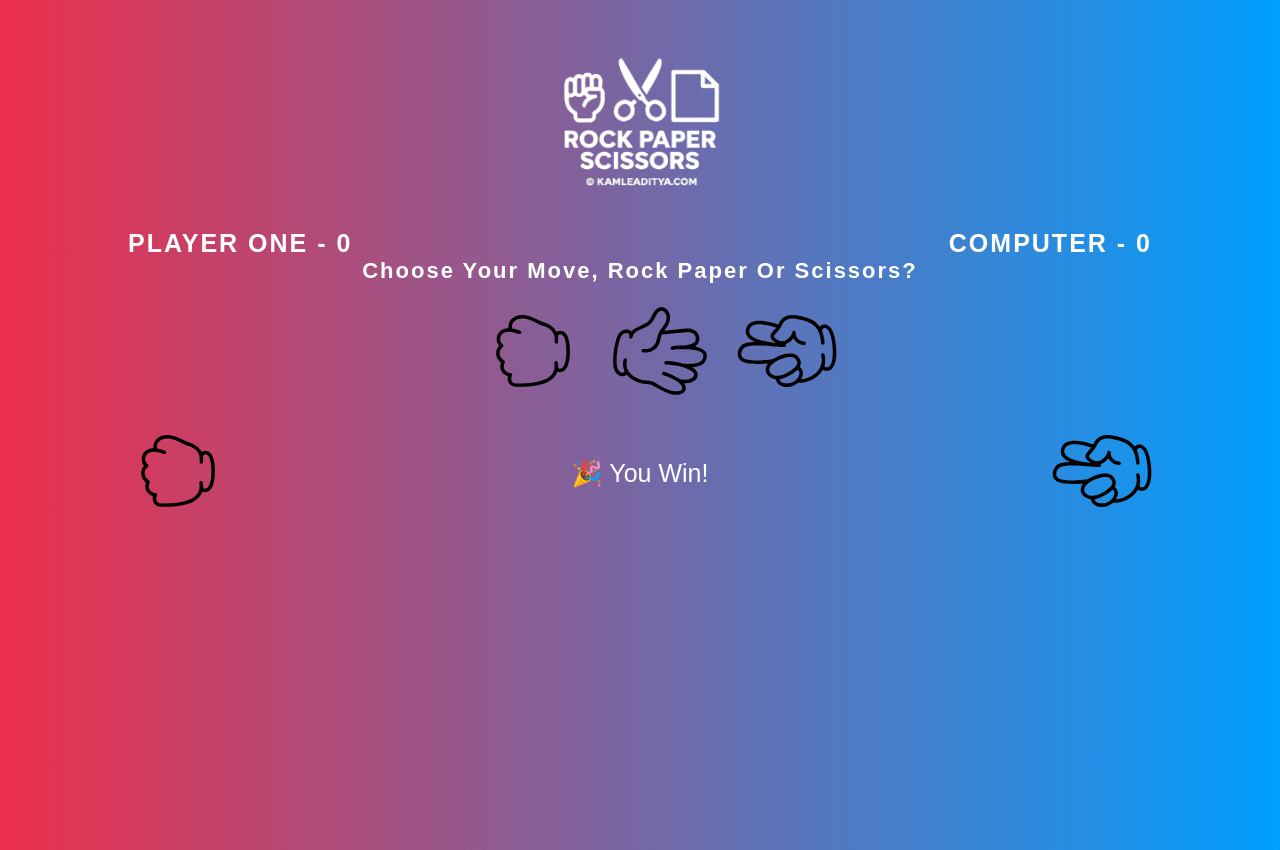
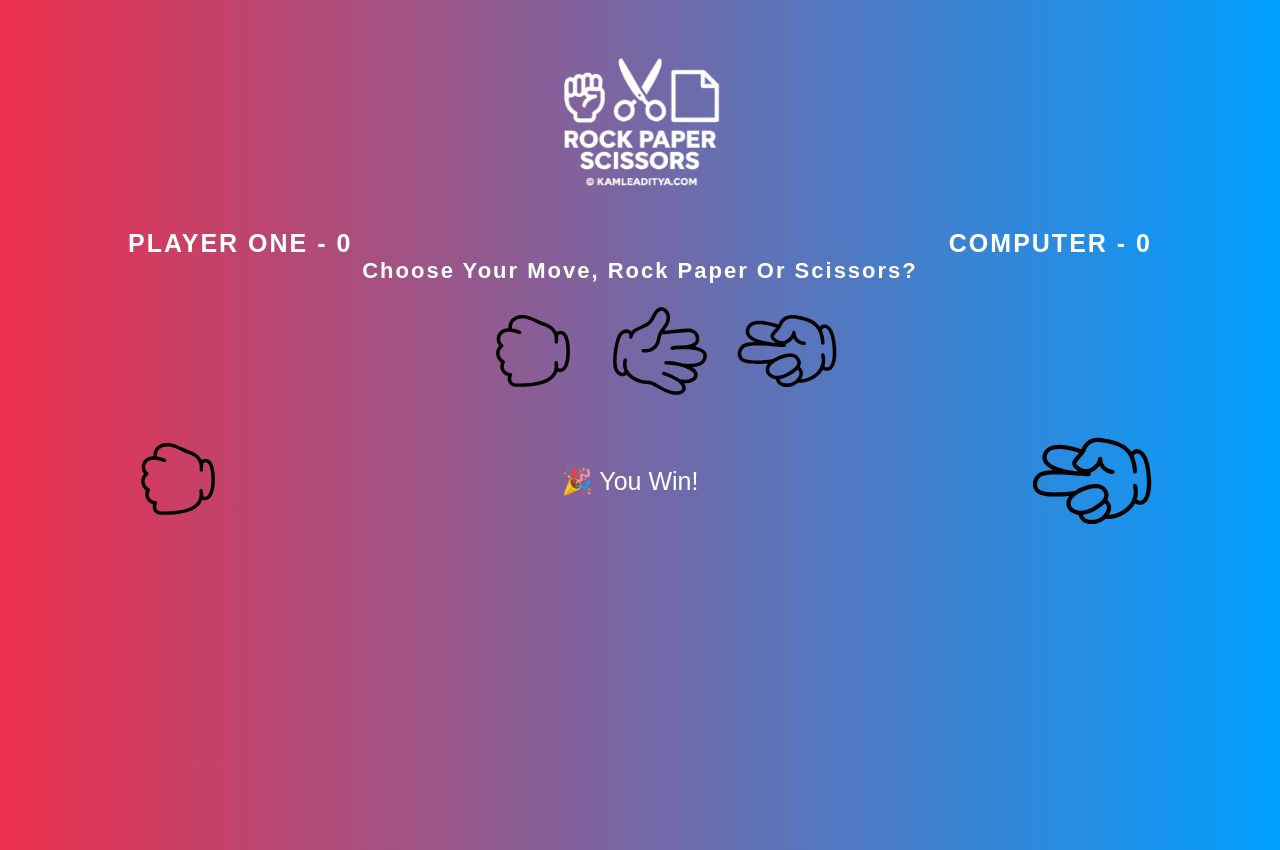
Before and after one commit to Aadi37/Rock-Paper-Scissors, a plain HTML site: page index.html in a window 1280 px wide. Both pictures are taken after a click on the button 533 px from the left and 352 px from the top of the page. Drawn offline with Linux system fonts and the light colour scheme; a web font is replaced by a local one.

Commit message:
Update style.css

```diff
--- a/css/style.css
+++ b/css/style.css
@@ -107,3 +107,9 @@ button.btn-choose {
     font-size: 25px;
     color: #fff;
 }
+.compuerSelect img {
+  display: block;
+  width: 120px;
+  height: auto;
+  margin: 0 auto;
+}
```
